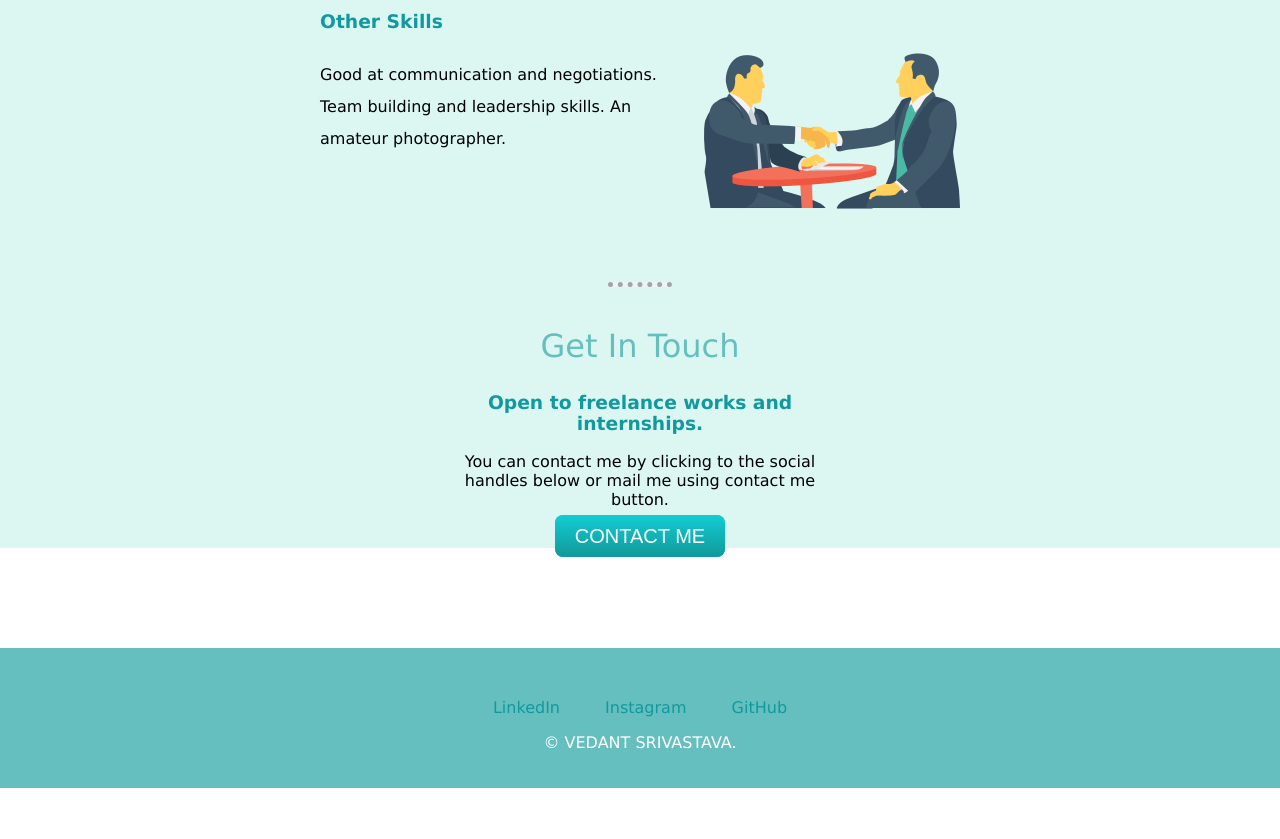
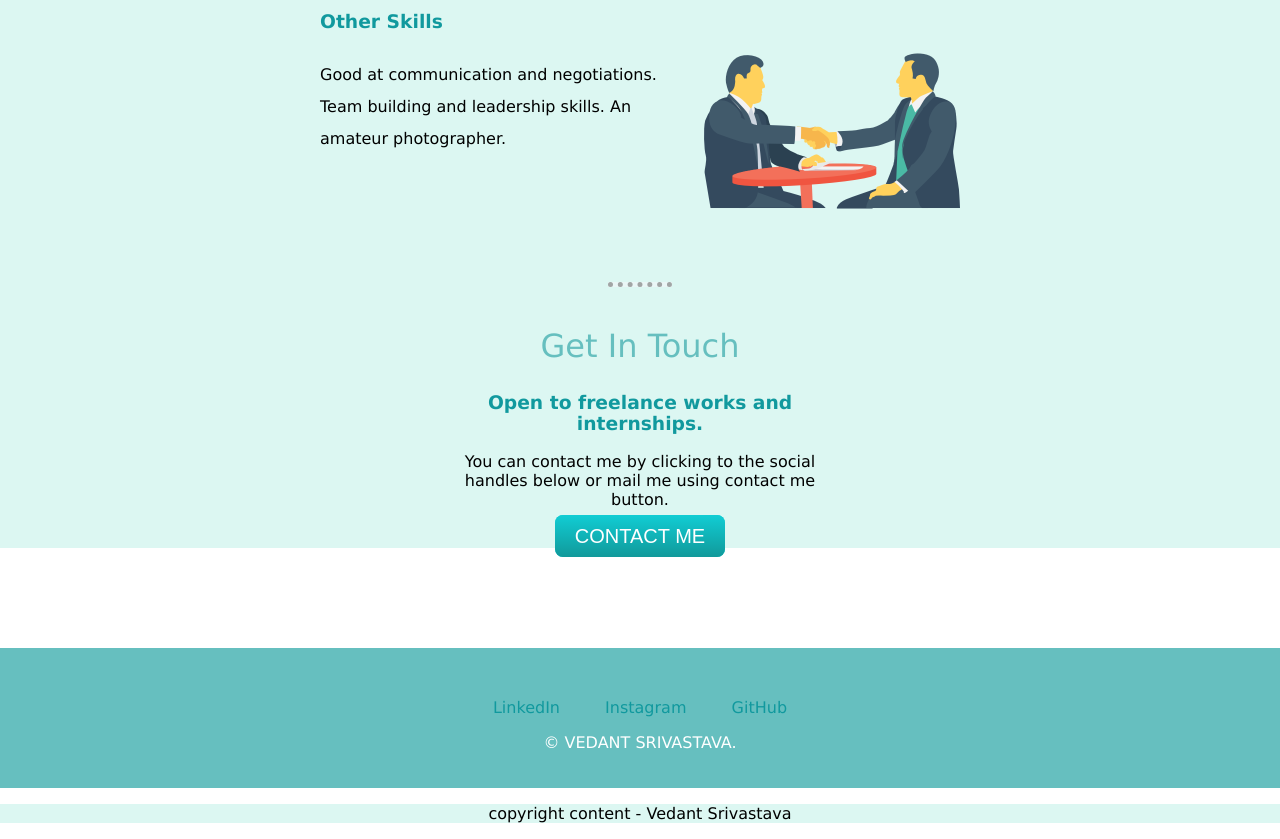
Before and after one commit to vedantsrivastava42/Resume-website, a plain HTML site: page index.html in a window 1280 px wide. Shown: the part 1644-2483 px from the top of the page. Before the commit the page ends 2432 px from the top, so only its background shows below. Drawn offline with Linux system fonts and the light colour scheme.

Commit message:
adding text

```diff
--- a/index.html
+++ b/index.html
@@ -57,7 +57,11 @@
             <a class="footer-link" href="https://github.com/vedantsrivastava42">GitHub</a>
             <p class="copyright">© VEDANT SRIVASTAVA.</p>
           </div>
-
+          <div>
+            <p>
+              copyright content - Vedant Srivastava
+            </p>
+          </div>
 
 </body>
 </html>
```
